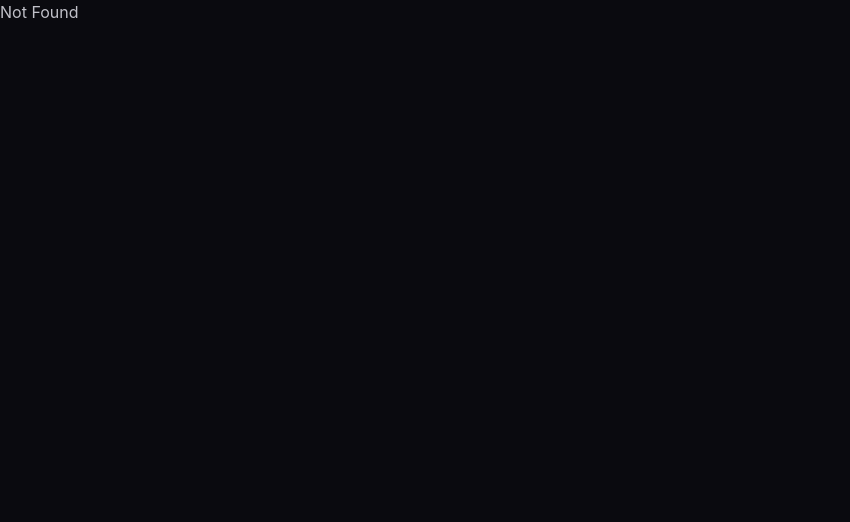
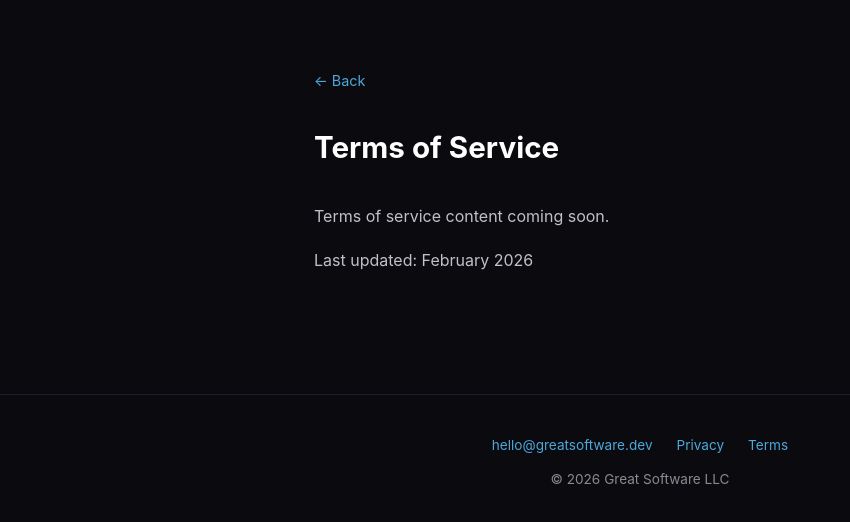
Before and after one commit to greatsoftwaredev/greatsoftware-public, a React (Vite) app: page /terms in a window 1280 px wide. Shown: the top 522 px of the page, without its empty margins (0-850 px from the left). Built offline with nearby package versions, Linux system fonts and the light colour scheme.

Commit message:
feat: add privacy and terms placeholder pages

```diff
--- a/src/components/Footer.tsx
+++ b/src/components/Footer.tsx
@@ -1,3 +1,4 @@
+import { Link } from '@tanstack/react-router'
 import styles from './Footer.module.css'
 
 export function Footer() {
@@ -5,8 +6,8 @@ export function Footer() {
     <footer className={styles.footer}>
       <nav className={styles.links}>
         <a href="mailto:hello@greatsoftware.dev">hello@greatsoftware.dev</a>
-        <a href="/privacy">Privacy</a>
-        <a href="/terms">Terms</a>
+        <Link to="/privacy">Privacy</Link>
+        <Link to="/terms">Terms</Link>
       </nav>
       <p className={styles.copyright}>&copy; 2026 Great Software LLC</p>
     </footer>
--- /dev/null
+++ b/src/components/LegalPage.module.css
@@ -0,0 +1,34 @@
+.container {
+  max-width: 700px;
+  margin: 0 auto;
+  padding: 68px 24px 40px;
+}
+
+.backLink {
+  display: inline-block;
+  color: var(--color-accent-2);
+  text-decoration: none;
+  font-size: 0.9rem;
+  margin-bottom: 32px;
+}
+
+.backLink:hover {
+  text-decoration: underline;
+}
+
+.title {
+  color: var(--color-heading);
+  font-size: 1.85rem;
+  font-weight: 700;
+  margin-bottom: 32px;
+}
+
+.body {
+  color: var(--color-text);
+  line-height: 1.7;
+  font-size: 1rem;
+}
+
+.body p {
+  margin-bottom: 16px;
+}
--- /dev/null
+++ b/src/components/LegalPage.tsx
@@ -0,0 +1,23 @@
+import { Link } from '@tanstack/react-router'
+import { Footer } from './Footer'
+import styles from './LegalPage.module.css'
+
+interface LegalPageProps {
+  title: string
+  children: React.ReactNode
+}
+
+export function LegalPage({ title, children }: LegalPageProps) {
+  return (
+    <>
+      <div className={styles.container}>
+        <Link to="/" className={styles.backLink}>
+          &larr; Back
+        </Link>
+        <h1 className={styles.title}>{title}</h1>
+        <div className={styles.body}>{children}</div>
+      </div>
+      <Footer />
+    </>
+  )
+}
--- a/src/routeTree.gen.ts
+++ b/src/routeTree.gen.ts
@@ -9,8 +9,20 @@
 // Additionally, you should also exclude this file from your linter and/or formatter to prevent it from being checked or modified.
 
 import { Route as rootRouteImport } from './routes/__root'
+import { Route as TermsRouteImport } from './routes/terms'
+import { Route as PrivacyRouteImport } from './routes/privacy'
 import { Route as IndexRouteImport } from './routes/index'
 
+const TermsRoute = TermsRouteImport.update({
+  id: '/terms',
+  path: '/terms',
+  getParentRoute: () => rootRouteImport,
+} as any)
+const PrivacyRoute = PrivacyRouteImport.update({
+  id: '/privacy',
+  path: '/privacy',
+  getParentRoute: () => rootRouteImport,
+} as any)
 const IndexRoute = IndexRouteImport.update({
   id: '/',
   path: '/',
@@ -19,28 +31,50 @@ const IndexRoute = IndexRouteImport.update({
 
 export interface FileRoutesByFullPath {
   '/': typeof IndexRoute
+  '/privacy': typeof PrivacyRoute
+  '/terms': typeof TermsRoute
 }
 export interface FileRoutesByTo {
   '/': typeof IndexRoute
+  '/privacy': typeof PrivacyRoute
+  '/terms': typeof TermsRoute
 }
 export interface FileRoutesById {
   __root__: typeof rootRouteImport
   '/': typeof IndexRoute
+  '/privacy': typeof PrivacyRoute
+  '/terms': typeof TermsRoute
 }
 export interface FileRouteTypes {
   fileRoutesByFullPath: FileRoutesByFullPath
-  fullPaths: '/'
+  fullPaths: '/' | '/privacy' | '/terms'
   fileRoutesByTo: FileRoutesByTo
-  to: '/'
-  id: '__root__' | '/'
+  to: '/' | '/privacy' | '/terms'
+  id: '__root__' | '/' | '/privacy' | '/terms'
   fileRoutesById: FileRoutesById
 }
 export interface RootRouteChildren {
   IndexRoute: typeof IndexRoute
+  PrivacyRoute: typeof PrivacyRoute
+  TermsRoute: typeof TermsRoute
 }
 
 declare module '@tanstack/react-router' {
   interface FileRoutesByPath {
+    '/terms': {
+      id: '/terms'
+      path: '/terms'
+      fullPath: '/terms'
+      preLoaderRoute: typeof TermsRouteImport
+      parentRoute: typeof rootRouteImport
+    }
+    '/privacy': {
+      id: '/privacy'
+      path: '/privacy'
+      fullPath: '/privacy'
+      preLoaderRoute: typeof PrivacyRouteImport
+      parentRoute: typeof rootRouteImport
+    }
     '/': {
       id: '/'
       path: '/'
@@ -53,6 +87,8 @@ declare module '@tanstack/react-router' {
 
 const rootRouteChildren: RootRouteChildren = {
   IndexRoute: IndexRoute,
+  PrivacyRoute: PrivacyRoute,
+  TermsRoute: TermsRoute,
 }
 export const routeTree = rootRouteImport
   ._addFileChildren(rootRouteChildren)
--- /dev/null
+++ b/src/routes/privacy.tsx
@@ -0,0 +1,15 @@
+import { createFileRoute } from '@tanstack/react-router'
+import { LegalPage } from '../components/LegalPage'
+
+export const Route = createFileRoute('/privacy')({
+  component: PrivacyPage,
+})
+
+function PrivacyPage() {
+  return (
+    <LegalPage title="Privacy Policy">
+      <p>Privacy policy content coming soon.</p>
+      <p>Last updated: February 2026</p>
+    </LegalPage>
+  )
+}
--- /dev/null
+++ b/src/routes/terms.tsx
@@ -0,0 +1,15 @@
+import { createFileRoute } from '@tanstack/react-router'
+import { LegalPage } from '../components/LegalPage'
+
+export const Route = createFileRoute('/terms')({
+  component: TermsPage,
+})
+
+function TermsPage() {
+  return (
+    <LegalPage title="Terms of Service">
+      <p>Terms of service content coming soon.</p>
+      <p>Last updated: February 2026</p>
+    </LegalPage>
+  )
+}
```
